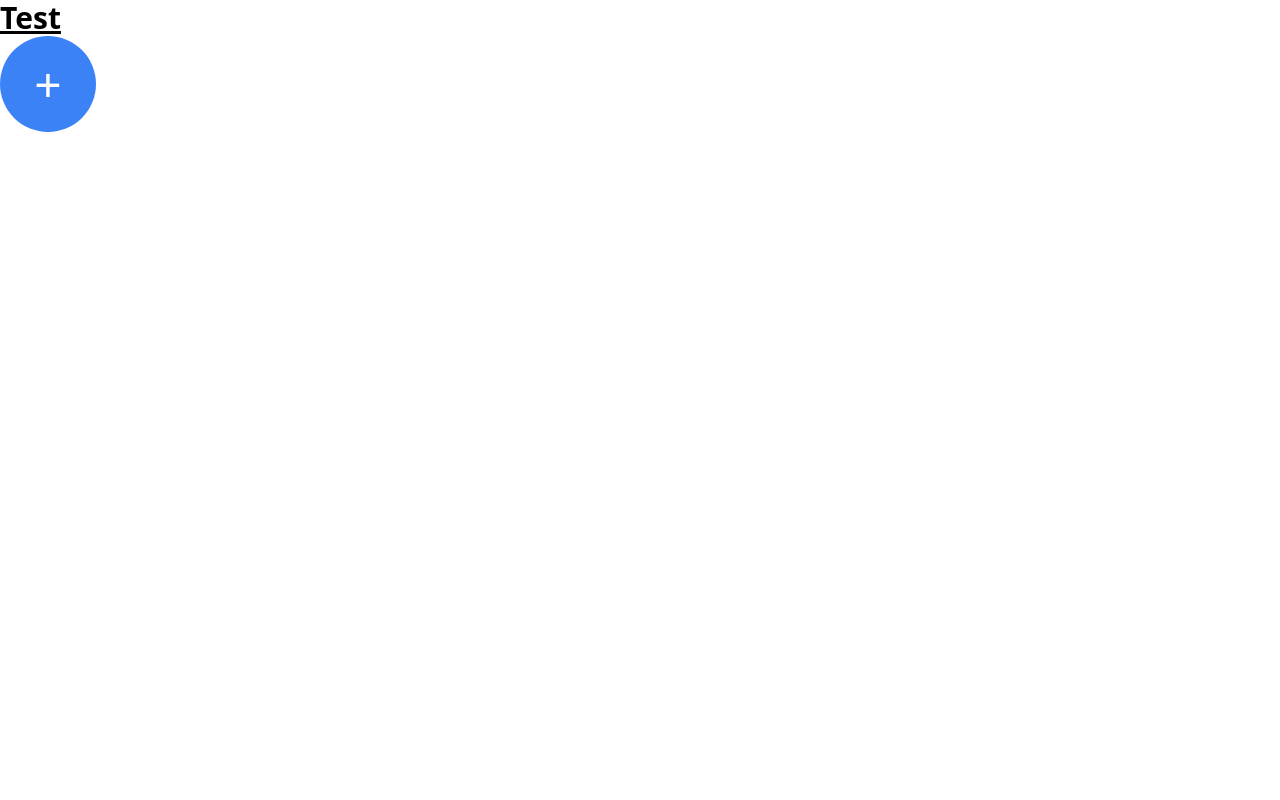
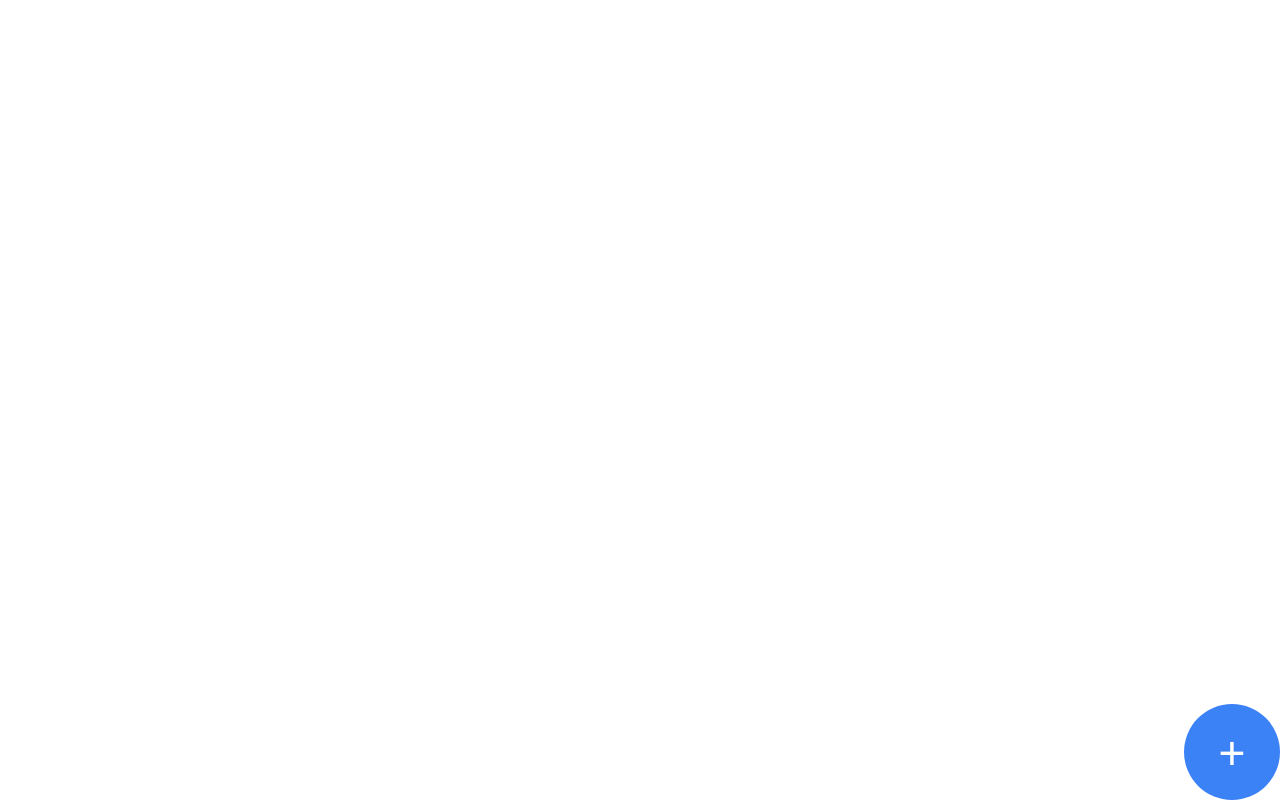
Before and after one commit to pranay-jha/bubb.ly, a React (Create React App) app: page / in a window 1280 px wide. Built offline with nearby package versions, Linux system fonts and the light colour scheme.

Commit message:
button stuff

```diff
--- a/src/App.js
+++ b/src/App.js
@@ -4,15 +4,14 @@ import './styles.css';
 const App = () => {
     return (
         <>
-        <h1 className="text-3xl font-bold underline">Test</h1>
-        <NewBubbleButton />
+            <NewBubbleButton />
         </>
     );
 }
 
 const NewBubbleButton = () => {
     return (
-        <button className="w-24 h-24 rounded-full bg-blue-500 hover:bg-red-500 text-white text-5xl text-center">
+        <button className="newBubbleButton">
             +
         </button>
     )
--- a/src/styles.css
+++ b/src/styles.css
@@ -1,3 +1,17 @@
 @tailwind base;
 @tailwind components;
 @tailwind utilities;
+
+.newBubbleButton {
+    @apply w-24;
+    @apply h-24;
+    @apply rounded-full;
+    @apply bg-blue-500;
+    @apply hover:bg-red-500;
+    @apply text-white;
+    @apply text-5xl;
+    @apply text-center;
+    @apply absolute;
+    @apply bottom-0;
+    @apply right-0;
+}
```
